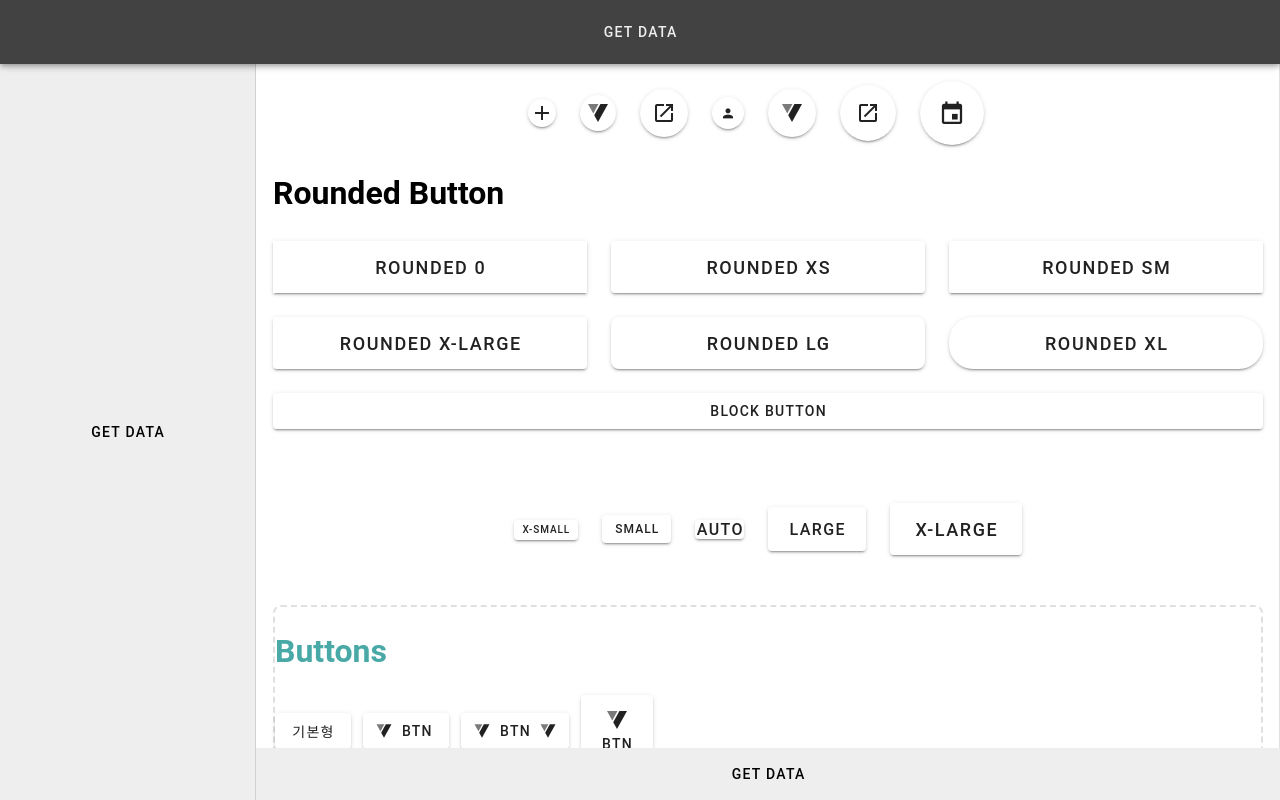
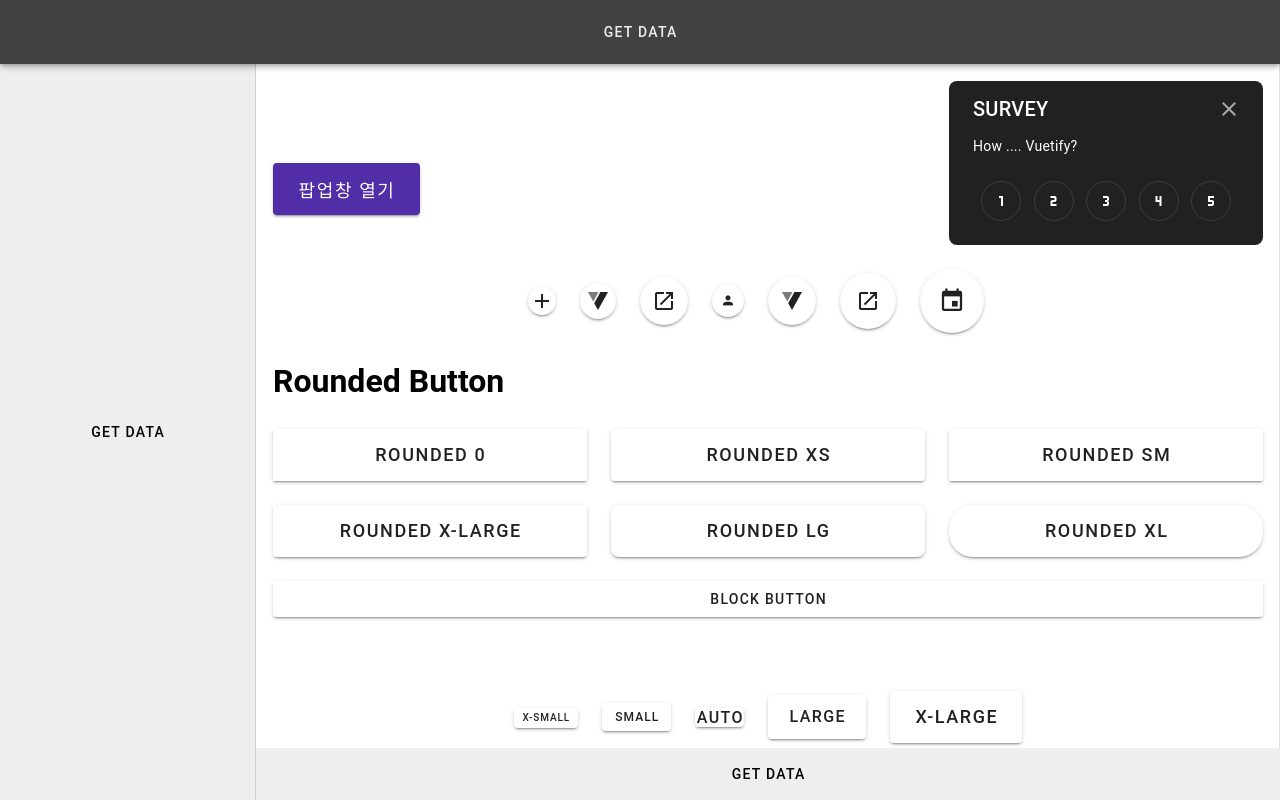
Before and after one commit to anakyn01/vuetifyPortfolio, a Vue app in the folder layout/: page / in a window 1280 px wide. Shown: the top 800 px of the page. Built offline with nearby package versions, Linux system fonts and the light colour scheme; a small style sheet from the web is missing.

Commit message:
vuetiry0528

```diff
--- a/layout/src/App.vue
+++ b/layout/src/App.vue
@@ -23,6 +23,60 @@
         </v-navigation-drawer>
         <v-main class="d-flex align-center justify-center">
             <v-container>
+<v-row align="center" justify="center" >
+    <v-col cols="12" md="4" sm="6">
+<div class="position-absolute d-flex align-center justify-center">
+    <v-btn color="deep-purple-darken-2" size="x-large" @click="dialog = !dialog">
+        팝업창 열기
+    </v-btn>
+</div>
+    </v-col>
+    <v-col cols="12" md="4" sm="6">
+
+    </v-col>
+    <v-col cols="12" md="4" sm="6">
+<v-card
+class="px-2 mx-auto"
+max-width="900"
+rounded="lg"
+text="How .... Vuetify?"
+theme="dark"
+title="SURVEY"
+variant="flat"
+>
+<template v-slot:append>
+    <div class="me-n2">
+        <v-btn
+        density="comfortable"
+        icon="$close"
+        variant="plain"
+        ></v-btn>
+    </div>
+</template>
+
+<v-item-group
+v-model="model"
+class="d-flex justify-sm-space-between px-6 pt-2 pb-6"
+>
+<v-item v-for="n in 5" :key="n">
+    <template v-slot:default="{toggle}">
+        <v-btn
+        :active="model != null && model + 1 >= n"
+        :icon="`mdi-numeric-${n}`"
+        height="40"
+        variant="text"
+        width="40"
+        border
+        @click="toggle"
+        >
+        </v-btn>
+    </template>
+</v-item>
+
+</v-item-group>
+</v-card>
+    </v-col>
+</v-row>
 <v-row align="center" justify="center" >
 <v-col cols="auto">
     <v-btn density="compact" icon="mdi-plus"></v-btn>
```
